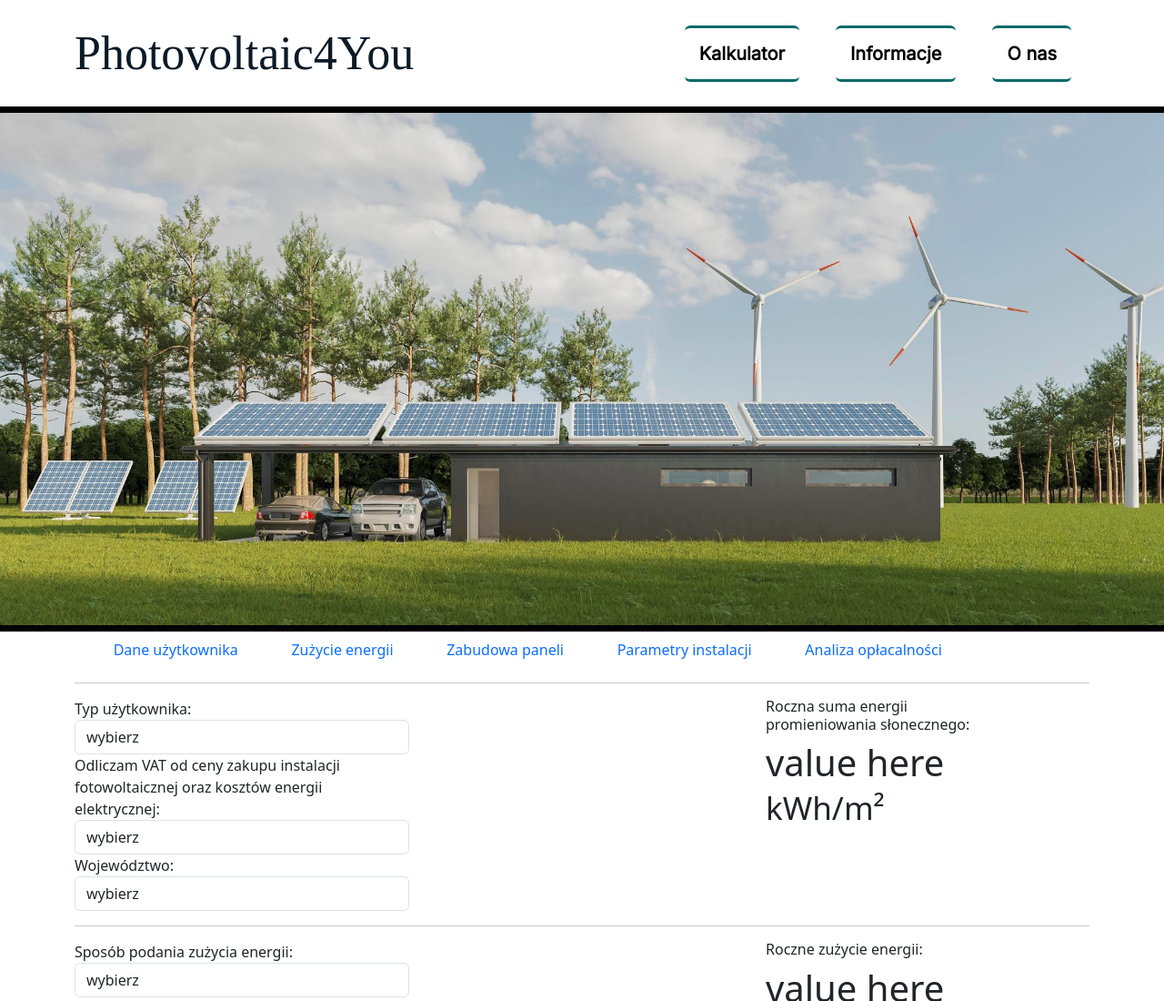
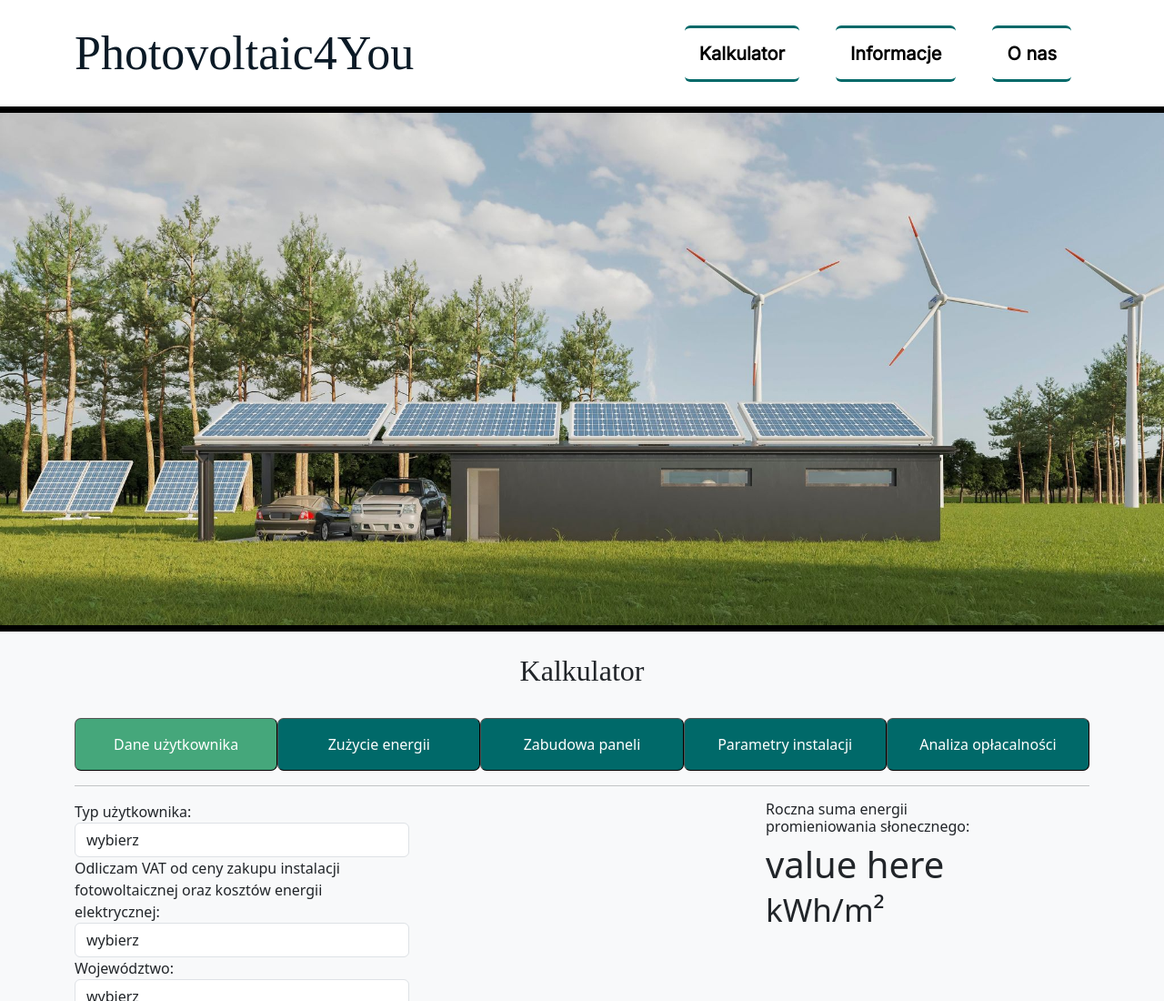
Before and after one commit to rudeuke/Photovoltaic4You, a plain HTML site: page index.html in a window 1280 px wide. Shown: the top 1100 px of the page at 91% size. Drawn offline with nearby package versions, Linux system fonts and the light colour scheme; a web font is replaced by a local one.

Commit message:
Improve styling

```diff
--- a/css/style.css
+++ b/css/style.css
@@ -26,3 +26,18 @@
     border-width: 7px 0px;
     border-style: solid;
 }
+
+.page-name {
+    font-family: 'Inika';
+    font-style: normal;
+}
+
+.step-button {
+    background: #006969;
+    border-radius: 7px;
+    border-width: 1px;
+}
+
+.step-button-active {
+    background: #45A77B;
+}
--- a/index.html
+++ b/index.html
@@ -7,6 +7,7 @@
     <title>Photovoltaic4You</title>
     <link href='https://fonts.googleapis.com/css?family=Aclonica' rel='stylesheet'>
     <link href='https://fonts.googleapis.com/css?family=Inter' rel='stylesheet'>
+    <link href='https://fonts.googleapis.com/css?family=Inika' rel='stylesheet'>
     <link href="https://cdn.jsdelivr.net/npm/bootstrap@5.3.0/dist/css/bootstrap.min.css" rel="stylesheet"
         integrity="sha384-9ndCyUaIbzAi2FUVXJi0CjmCapSmO7SnpJef0486qhLnuZ2cdeRhO02iuK6FUUVM" crossorigin="anonymous">
     <script src="https://cdn.jsdelivr.net/npm/bootstrap@5.3.0/dist/js/bootstrap.bundle.min.js"
@@ -40,46 +41,84 @@
         <img class="baner-border img-fluid" src="img/house.jpg" alt="Wizualizacja fotowoltaiki na dachu">
     </header>
 
-    <main>
+    <main class="bg-light">
         <div class="container">
-            <div id="calc">
+            <h2 class="page-section-heading text-center py-4 page-name">Kalkulator</h2>
+        </div>
+        <div class="container" id="calc">
             <!-- selection form -->
             <form id="calc-form">
                 <!-- form steps -->
-                    <div>
-                        <ul class="nav">
+                <!-- <nav class="navbar navbar-expand-lg"> -->
+                    <div class="container">
+                        <div class="row">
+                            <div class="col px-0">
+                                <button class="step-button step-button-active text-white w-100 p-3">
+                                    Dane użytkownika
+                                </button>
+                            </div>
+                            <div class="col px-0">
+                                <button class="step-button text-white w-100 p-3">
+                                    Zużycie energii
+                                </button>
+                            </div>
+                            <div class="col px-0">
+                                <button class="step-button text-white w-100 p-3">
+                                    Zabudowa paneli
+                                </button>
+                            </div>
+                            <div class="col px-0">
+                                <button class="step-button text-white w-100 p-3">
+                                    Parametry instalacji
+                                </button>
+                            </div>
+                            <div class="col px-0">
+                                <button class="step-button text-white w-100 p-3">
+                                    Analiza opłacalności
+                                </button>
+                            </div>
+                          </div>
+                        <!-- <div class="row navbar-collapse" id="navbarNav">
+                            <ul class="navbar-nav w-100">
                                 <li class="nav-item">
-                                <a class="nav-link text-center">
-                                    <span class="badge">1</span>
+                                    <button class="step-button step-button-active">
+                                        <a class="nav-link text-center text-white">
                                             <span>Dane użytkownika</span>
                                         </a>
+                                    </button>
                                 </li>
                                 <li class="nav-item">
-                                <a href="" class="nav-link text-center">
-                                    <span class="badge">2</span>
+                                    <button class="step-button">
+                                        <a href="" class="nav-link text-center text-white">
                                             <span>Zużycie energii</span>
                                         </a>
+                                    </button>
                                 </li>
                                 <li class="nav-item">
-                                <a href="" class="nav-link text-center">
-                                    <span class="badge">3</span>
+                                    <button class="step-button">
+                                        <a href="" class="nav-link text-center text-white">
                                             <span>Zabudowa paneli</span>
                                         </a>
+                                    </button>
                                 </li>
                                 <li class="nav-item">
-                                <a href="" class="nav-link text-center">
-                                    <span class="badge">4</span>
+                                    <button class="step-button">
+                                        <a href="" class="nav-link text-center text-white">
                                             <span>Parametry instalacji</span>
                                         </a>
+                                    </button>
                                 </li>
                                 <li class="nav-item">
-                                <a href="" class="nav-link text-center">
-                                    <span class="badge">5</span>
+                                    <button class="step-button">
+                                        <a href="" class="nav-link text-center text-white">
                                             <span>Analiza opłacalności</span>
                                         </a>
+                                    </button>
                                 </li>
                             </ul>
+                        </div> -->
                     </div>
+                </nav>
                 <hr>
                 <div class="tab-content">
                     <!-- user -->
@@ -207,8 +246,7 @@
                                                         value="byEnergyUsageBill">
                                                         Rachunek za energię elektryczną
                                                     </option>
-                                                        <option label="Liczba mieszkańców budynku"
-                                                            value="byPeopleCount">
+                                                    <option label="Liczba mieszkańców budynku" value="byPeopleCount">
                                                         Liczba
                                                         mieszkańców budynku</option>
                                                 </select>
@@ -240,8 +278,8 @@
                                         </label>
                                         <div class="col-sm-6">
                                             <div class="input-group">
-                                                    <input type="number" min="1" max="10" step="0.1"
-                                                        class="form-control" name="energyUsageInPeriod">
+                                                <input type="number" min="1" max="10" step="0.1" class="form-control"
+                                                    name="energyUsageInPeriod">
                                                 <span>kWh</span>
                                             </div>
                                             <div class="text-info">
@@ -461,8 +499,7 @@
                                         </label>
                                         <div class="col-sm-6">
                                             <div class="input-group">
-                                                    <input name="panelQuantity" type="number" class="form-control"
-                                                        step="1">
+                                                <input name="panelQuantity" type="number" class="form-control" step="1">
                                                 <span>szt.</span>
                                             </div>
                                         </div>
@@ -474,8 +511,7 @@
                                         <div class="col-sm-6">
                                             <div class="input-control">
                                                 <select class="form-control" name="inverterType">
-                                                        <option label="1,0 kW, 1-fazowy" value="kwp1"
-                                                            selected="selected">
+                                                    <option label="1,0 kW, 1-fazowy" value="kwp1" selected="selected">
                                                         1,0 kW, 1-fazowy
                                                     </option>
                                                     <option label="2,0 kW, 1-fazowy" value="kwp2">2,0 kW, 1-fazowy
@@ -542,7 +578,6 @@
                                         value here <small>%</small>
                                     </h1>
                                 </div>
-
                             </div>
                         </div>
                     </div>
@@ -566,8 +601,8 @@
                                             </label>
                                             <div class="col-sm-6">
                                                 <div class="input-group">
-                                                        <input type="number" class="form-control"
-                                                            name="dofinansowanieValue" min="0" max="">
+                                                    <input type="number" class="form-control" name="dofinansowanieValue"
+                                                        min="0" max="">
                                                     <span>zł</span>
                                                 </div>
                                             </div>
@@ -699,7 +734,6 @@
                 </div>
             </form>
         </div>
-        </div>
     </main>
 </body>
 
```
Also changed, not shown: informacje.html (+9 -2 lines), onas.html (+9 -2 lines). Lines whose indentation alone changed are shown as unchanged.
